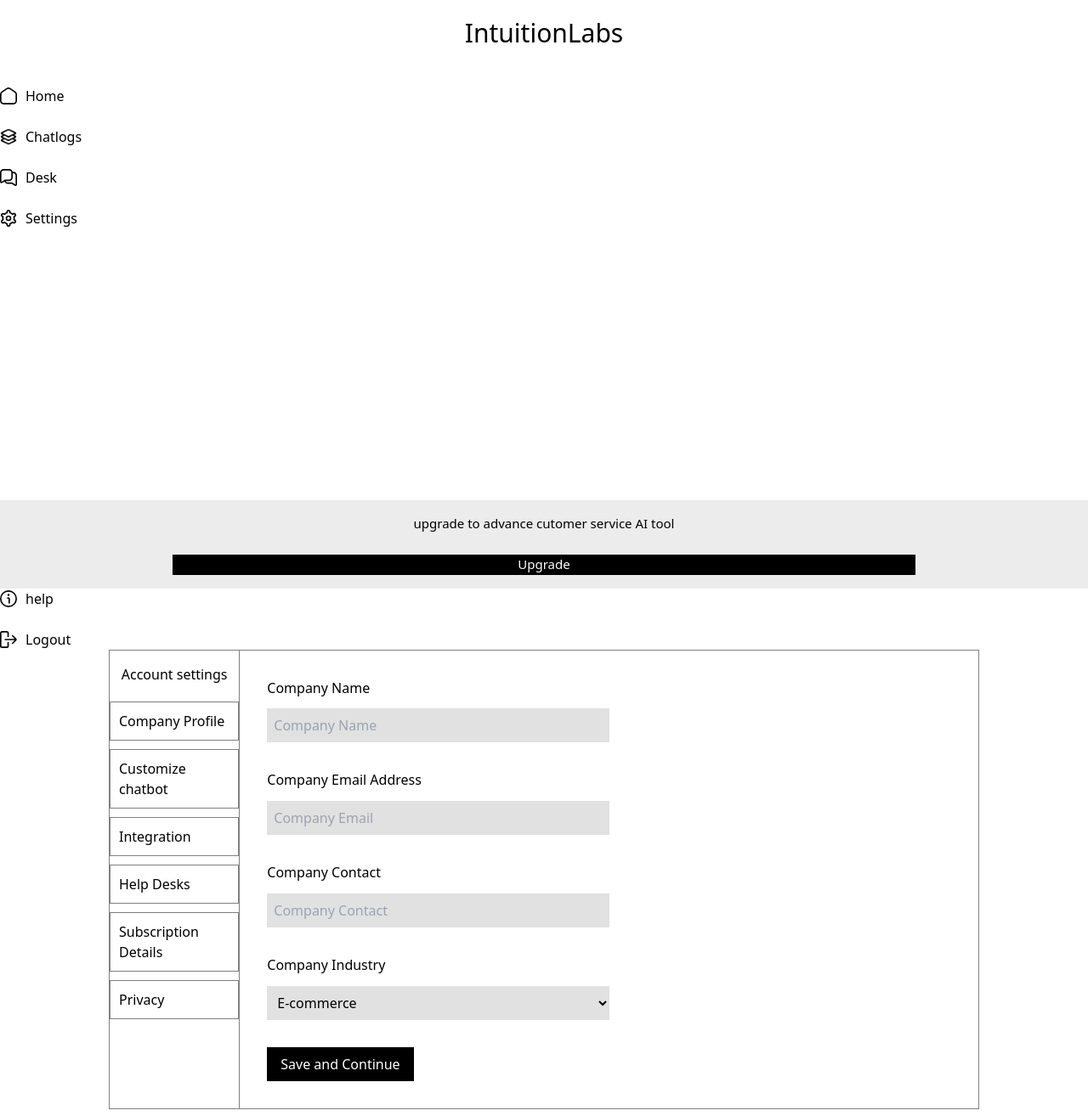
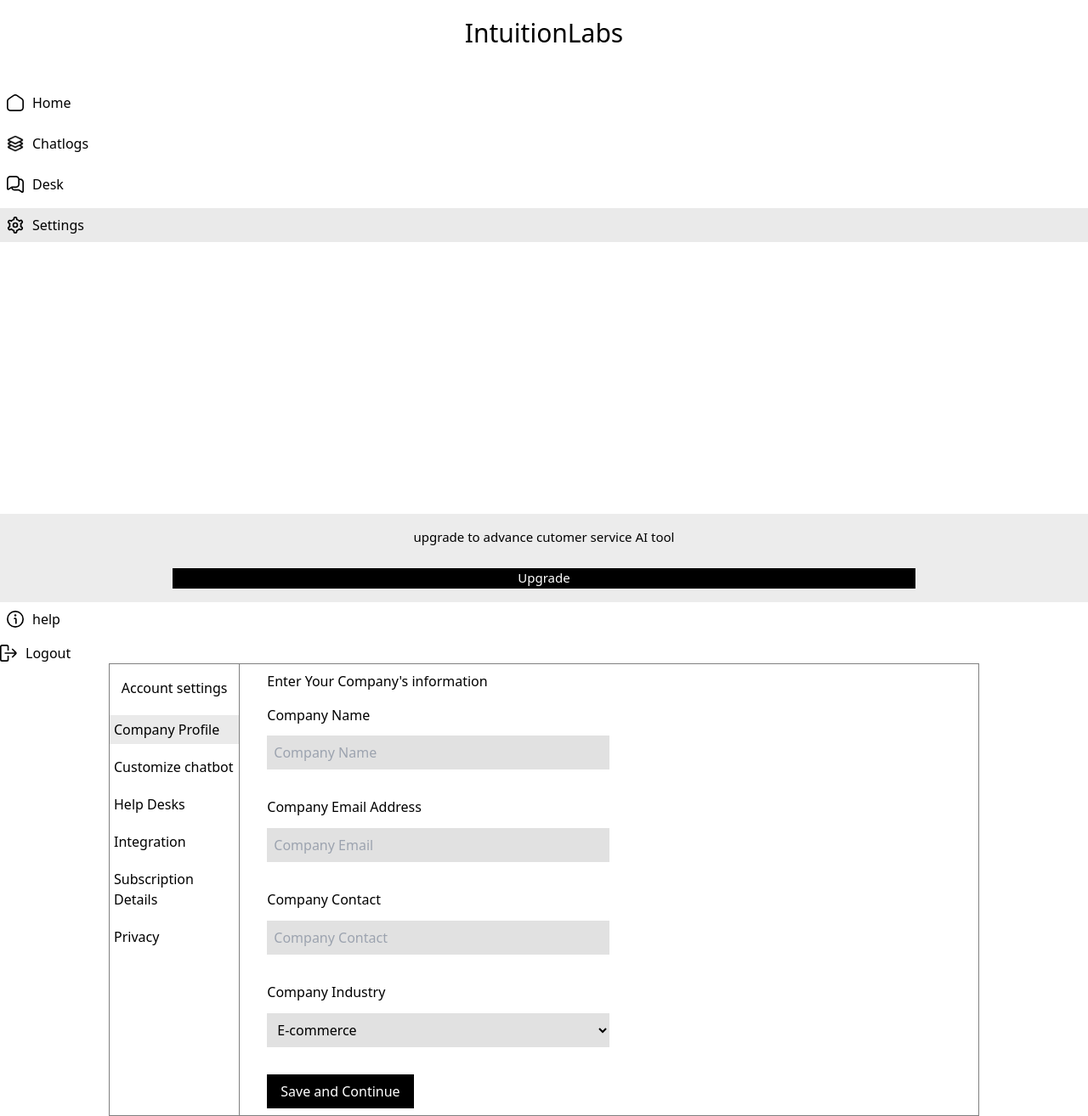
Before and after one commit to wisdom6715/Evana, a Next.js app: page /dashboard/settings in a window 1280 px wide. Shown: the whole page at 85% size. Built offline with nearby package versions, Linux system fonts and the light colour scheme.

Commit message:
navigation highlighter done

```diff
--- a/src/_components/NagivationComponent.tsx
+++ b/src/_components/NagivationComponent.tsx
@@ -3,34 +3,21 @@ import styles from '@/_components/styles/navigationStyle.module.css'
 import Image from 'next/image'
 import customizeIcon from '@/app/assets/images/customize.png'
 import { useRouter } from 'next/navigation'
+import { useState, useEffect } from 'react'
+import { usePathname } from 'next/navigation'
 const NagivationComponent = () => {
+    const [activeNav, setActiveNav] = useState<string>('')
     const router = useRouter()
-    const handlePageNavigation = (navigate: string) =>{
-    switch (navigate) {
-      case 'home':
-        //navigate to the home page
-        router.push('/dashboard/home');
-        break;
-      case 'settings':
-        // navigate to the settings page
-        router.push('/dashboard/settings');
-        break;
-      case 'chatlogs':
-        //navifate to the customize page
-        router.push('/dashboard/chatlogs');
-        break;
-      case 'desk':
-        //navigate to the desk page
-        router.push('/dashboard/desk');
-        break;
-      case 'help':
-        // navigate to the help
-        router.push('/dashboard/help');
-        break;
-      default:
-        console.warn('Invalid navigation target');
-    }
-  };
+    const pathname = usePathname();
+
+    useEffect(() => {
+        const path = pathname?.split('/')[2]; // Get the second segment of the path
+        setActiveNav(path || '');
+    }, [pathname]); //
+
+    const handlePageNavigation = (navigate: string) => {
+        router.push(`/dashboard/${navigate}`);
+    };
 
   return (
     <>
@@ -41,26 +28,26 @@ const NagivationComponent = () => {
 
             <div className={styles.navIconSubContainers}>
                 <div className={styles.navIcons}>
-                    <div className={styles.iconContainer} onClick={()=> handlePageNavigation('home')}>
+                    <div className={styles.iconContainer} onClick={()=> handlePageNavigation('home')} style={{backgroundColor: activeNav == 'home'? '#EAEAEA' : 'white', padding: '.5rem .5rem'}}>
                         <svg xmlns="http://www.w3.org/2000/svg" id="Layer_1" data-name="Layer 1" viewBox="0 0 24 24" width="20" height="20">
                                 <path d="M19,24H5c-2.757,0-5-2.243-5-5V9.724c0-1.665,.824-3.215,2.204-4.145L9.203,.855c1.699-1.146,3.895-1.146,5.594,0l7,4.724c1.379,.93,2.203,2.479,2.203,4.145v9.276c0,2.757-2.243,5-5,5ZM12,1.997c-.584,0-1.168,.172-1.678,.517L3.322,7.237c-.828,.558-1.322,1.487-1.322,2.486v9.276c0,1.654,1.346,3,3,3h14c1.654,0,3-1.346,3-3V9.724c0-.999-.494-1.929-1.321-2.486L13.678,2.514c-.51-.345-1.094-.517-1.678-.517Z"/>
                         </svg>
                         <p>Home</p>
                     </div>
 
-                    <div className={styles.iconContainer} onClick={()=> handlePageNavigation('chatlogs')}>
+                    <div className={styles.iconContainer} onClick={()=> handlePageNavigation('chatlogs')} style={{backgroundColor: activeNav == 'chatlogs'? '#EAEAEA' : 'white', padding: '.5rem .5rem'}}>
                         <Image alt='customize icon' src={customizeIcon} height={20}/>
                         <p>Chatlogs</p>
                     </div>
 
-                    <div className={styles.iconContainer} onClick={()=> handlePageNavigation('desk')}>
+                    <div className={styles.iconContainer} onClick={()=> handlePageNavigation('desk')} style={{backgroundColor: activeNav == 'desk'? '#EAEAEA' : 'white', padding: '.5rem .5rem'}}>
                         <svg xmlns="http://www.w3.org/2000/svg" id="Layer_1" data-name="Layer 1" viewBox="0 0 24 24" width="20" height="20">
                             <path d="m19,4h-1.101c-.465-2.279-2.485-4-4.899-4H5C2.243,0,0,2.243,0,5v12.854c0,.794.435,1.52,1.134,1.894.318.171.667.255,1.015.255.416,0,.831-.121,1.19-.36l2.95-1.967c.691,1.935,2.541,3.324,4.711,3.324h5.697l3.964,2.643c.36.24.774.361,1.19.361.348,0,.696-.085,1.015-.256.7-.374,1.134-1.1,1.134-1.894v-12.854c0-2.757-2.243-5-5-5ZM2.23,17.979c-.019.012-.075.048-.152.007-.079-.042-.079-.109-.079-.131V5c0-1.654,1.346-3,3-3h8c1.654,0,3,1.346,3,3v7c0,1.654-1.346,3-3,3h-6c-.327,0-.541.159-.565.175l-4.205,2.804Zm19.77,3.876c0,.021,0,.089-.079.131-.079.041-.133.005-.151-.007l-4.215-2.811c-.164-.109-.357-.168-.555-.168h-6c-1.304,0-2.415-.836-2.828-2h4.828c2.757,0,5-2.243,5-5v-6h1c1.654,0,3,1.346,3,3v12.854Z"/>
                         </svg>
                         <p>Desk</p>
                     </div>
 
-                    <div className={styles.iconContainer} onClick={()=> handlePageNavigation('settings')}>
+                    <div className={styles.iconContainer} onClick={()=> handlePageNavigation('settings')} style={{backgroundColor: activeNav == 'settings'? '#EAEAEA' : 'white', padding: '.5rem .5rem'}}>
                         <svg xmlns="http://www.w3.org/2000/svg" id="Outline" viewBox="0 0 24 24" width="20" height="20">
                             <path d="M12,8a4,4,0,1,0,4,4A4,4,0,0,0,12,8Zm0,6a2,2,0,1,1,2-2A2,2,0,0,1,12,14Z"/><path d="M21.294,13.9l-.444-.256a9.1,9.1,0,0,0,0-3.29l.444-.256a3,3,0,1,0-3-5.2l-.445.257A8.977,8.977,0,0,0,15,3.513V3A3,3,0,0,0,9,3v.513A8.977,8.977,0,0,0,6.152,5.159L5.705,4.9a3,3,0,0,0-3,5.2l.444.256a9.1,9.1,0,0,0,0,3.29l-.444.256a3,3,0,1,0,3,5.2l.445-.257A8.977,8.977,0,0,0,9,20.487V21a3,3,0,0,0,6,0v-.513a8.977,8.977,0,0,0,2.848-1.646l.447.258a3,3,0,0,0,3-5.2Zm-2.548-3.776a7.048,7.048,0,0,1,0,3.75,1,1,0,0,0,.464,1.133l1.084.626a1,1,0,0,1-1,1.733l-1.086-.628a1,1,0,0,0-1.215.165,6.984,6.984,0,0,1-3.243,1.875,1,1,0,0,0-.751.969V21a1,1,0,0,1-2,0V19.748a1,1,0,0,0-.751-.969A6.984,6.984,0,0,1,7.006,16.9a1,1,0,0,0-1.215-.165l-1.084.627a1,1,0,1,1-1-1.732l1.084-.626a1,1,0,0,0,.464-1.133,7.048,7.048,0,0,1,0-3.75A1,1,0,0,0,4.79,8.992L3.706,8.366a1,1,0,0,1,1-1.733l1.086.628A1,1,0,0,0,7.006,7.1a6.984,6.984,0,0,1,3.243-1.875A1,1,0,0,0,11,4.252V3a1,1,0,0,1,2,0V4.252a1,1,0,0,0,.751.969A6.984,6.984,0,0,1,16.994,7.1a1,1,0,0,0,1.215.165l1.084-.627a1,1,0,1,1,1,1.732l-1.084.626A1,1,0,0,0,18.746,10.125Z"/>
                         </svg>
@@ -77,7 +64,7 @@ const NagivationComponent = () => {
         </div>
 
         <div className={styles.navIcons}>
-            <div className={styles.iconContainer} onClick={()=> handlePageNavigation('help')}>
+            <div className={styles.iconContainer} onClick={()=> handlePageNavigation('help')} style={{backgroundColor: activeNav == 'help'? '#EAEAEA' : 'white', padding: '.5rem .5rem'}}>
                 <svg xmlns="http://www.w3.org/2000/svg" id="Outline" viewBox="0 0 24 24" width="20" height="20">
                     <path d="M12,0A12,12,0,1,0,24,12,12.013,12.013,0,0,0,12,0Zm0,22A10,10,0,1,1,22,12,10.011,10.011,0,0,1,12,22Z"/><path d="M12,10H11a1,1,0,0,0,0,2h1v6a1,1,0,0,0,2,0V12A2,2,0,0,0,12,10Z"/><circle cx="12" cy="6.5" r="1.5"/>
                 </svg>
--- a/src/_components/styles/navigationStyle.module.css
+++ b/src/_components/styles/navigationStyle.module.css
@@ -21,7 +21,7 @@
 .navIcons{
     display: flex;
     flex-direction: column;
-    gap: 1.5rem;
+    gap: .5rem;
 }
 .iconContainer{
     display: flex;
--- a/src/design-system/_component/Settings.tsx
+++ b/src/design-system/_component/Settings.tsx
@@ -11,7 +11,7 @@ type navProperties = {
 }
 const index = () => {
   const [activeComponent, setActiveComponent] = useState<string>('Company Profile')
-  const navProperties =[
+  const navProperties: navProperties[] =[
     {
       title: 'Company Profile'
     },
@@ -19,11 +19,11 @@ const index = () => {
       title: 'Customize chatbot'
     },
     {
-      title: 'Integration'
+      title: 'Help Desks',
+      plan: 'stardand'
     },
     {
-      title: 'Help Desks',
-      plan: 'advanced'
+      title: 'Integration'
     },
     {
       title: 'Subscription Details'
@@ -34,7 +34,7 @@ const index = () => {
   ]
   const handleNavigation = (title: string) => {
     console.log('Navigation triggered', title);
-    setActiveComponent(title); // Update the active component based on the selected title
+    setActiveComponent(title);
   };
   const renderComponent = () => {
     switch(activeComponent){
@@ -63,8 +63,8 @@ const index = () => {
             <div style={{display: 'flex', flexDirection: 'column', gap: 10}}>
             {
               navProperties.map((nav, index) => (
-                <div key={index} style={{display: 'flex', alignItems: 'center', gap: 20, justifyContent: 'flex-start', borderStyle: "solid", borderWidth: '1px', borderColor: 'grey', padding: 10, cursor: 'pointer'}}>
-                  <h3 onClick={() => handleNavigation(nav.title)}>{nav.title}</h3>
+                <div onClick={() => handleNavigation(nav.title)} key={index} style={{display: 'flex', alignItems: 'center', backgroundColor: activeComponent === nav.title? '#EAEAEA' : 'white', gap: 25, justifyContent: 'flex-start', padding: 5, cursor: 'pointer'}}>
+                  <h3 >{nav.title}</h3>
                 </div>
               ))
             }
--- a/src/design-system/form/Privacy.tsx
+++ b/src/design-system/form/Privacy.tsx
@@ -1,8 +1,26 @@
-import React from 'react'
+import React, {useState} from 'react'
+const Privacy = () => {
+  const [checked, isChecked] = useState(true)
+  return (
+    <div>
+      <div style={{width: '100%', height: '5rem', display: 'flex', alignItems: 'center', justifyContent: 'center', flexDirection: 'column', borderBottom: '.1rem solid grey'}}>
+        <h1>Privacy</h1>
+        <p>Modify your Privacy settings here</p>
+      </div>
 
-const Privacy = () => {
-  return (
-    <div>Privacy</div>
+      <form style={{display: 'flex', flexDirection: 'column', padding: '2rem', gap: '1rem'}}>
+        <div style={{display: 'flex', flexDirection: 'row', alignItems: 'center', gap: '.5rem' }}>
+          <input onChange={()=> isChecked(!checked)} type="checkbox" style={{backgroundColor: checked ? 'black' : 'white', border: '.1rem solid black', cursor: 'pointer', width: '1rem', height: '1rem', fill: 'black', appearance: 'none'}}/>
+          <p>Enable Notifications</p>
+        </div>
+
+        <div style={{display: 'flex', flexDirection: 'row', alignItems: 'center', gap: '.5rem' }}>
+          <input type="checkbox" style={{backgroundColor: checked?  'black' : 'white', width: '1rem', height: '1rem', border: '.1rem solid black', cursor: 'pointer', fill: 'black', appearance: 'none'}}/>
+          <p>Enable Email Updates</p>
+        </div>
+        <button style={{width: '6rem', backgroundColor: 'black', color: 'white', height: '2rem', padding: '0 1rem'}}>Save</button>
+      </form>
+    </div>
   )
 }
 
--- a/src/design-system/form/Profile.tsx
+++ b/src/design-system/form/Profile.tsx
@@ -88,6 +88,8 @@ const Profile = () => {
     };
 
     return (
+        <>
+        <h1 style={{padding: '.5rem 2rem'}}>Enter Your Company's information</h1>
         <form onSubmit={handleSubmit} className={style.formContainer}>
             {companyFields.map((field) => (
                 <div key={field.name} className={style.inputContainer}>
@@ -133,6 +135,7 @@ const Profile = () => {
                 </button>
             </div>
         </form>
+        </>
     );
 };
 
--- a/src/design-system/form/styles/profile.module.css
+++ b/src/design-system/form/styles/profile.module.css
@@ -2,7 +2,7 @@
     display: flex;
     flex-direction: column;
     gap: 2rem;
-    padding: 2rem;
+    padding: .5rem 2rem;
 }
 .inputContainer{
     display: flex;
```
Also changed, not shown: src/design-system/form/Integration.tsx (+59 -5 lines), src/design-system/form/Subscription.tsx (+85 -0 lines), src/landingPage/_components/Footer.tsx (added), src/landingPage/_components/Header.tsx (added).
